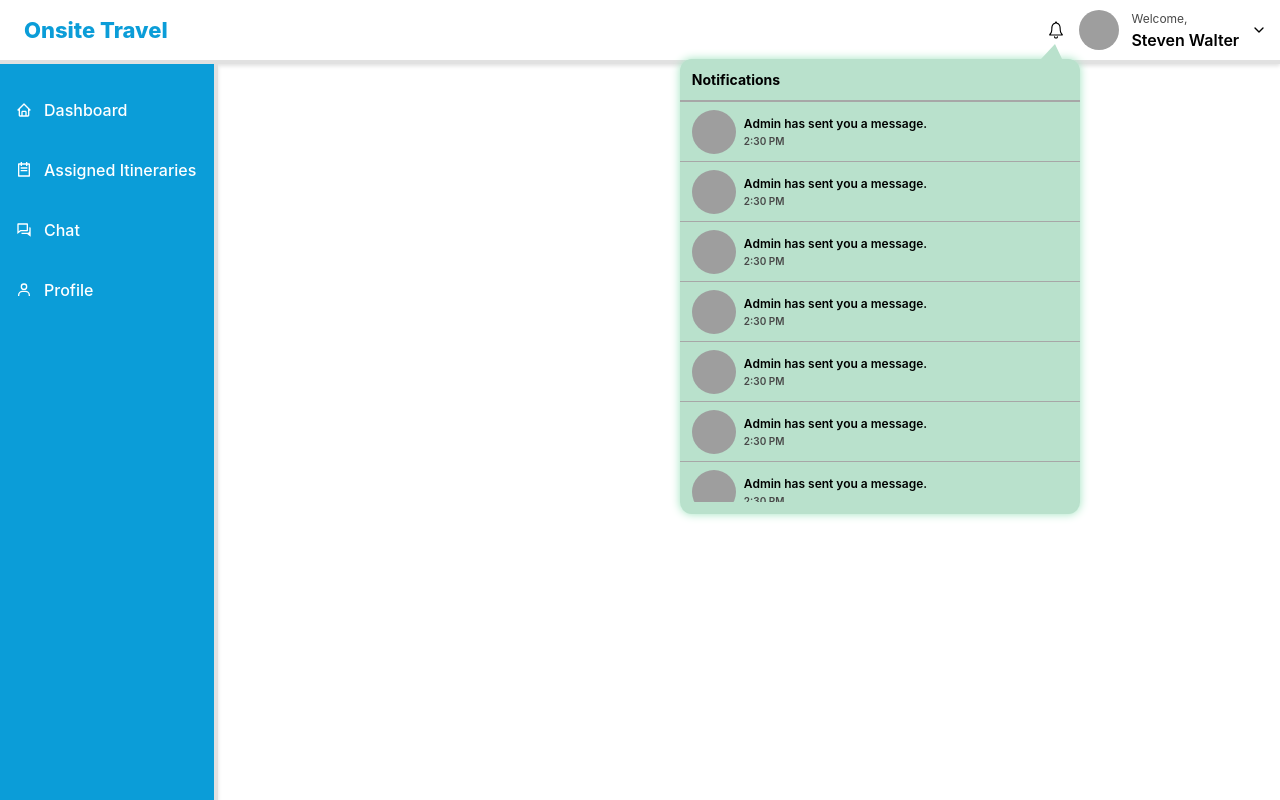
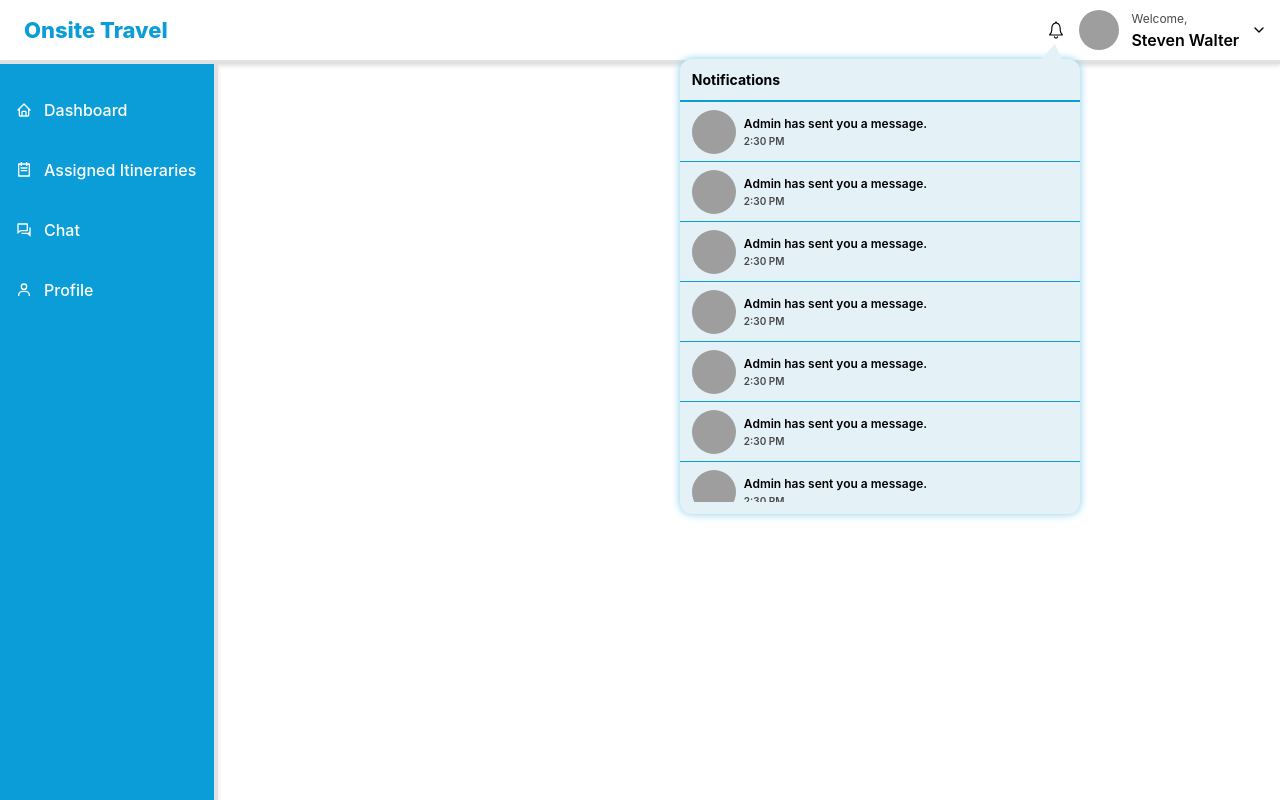
Before and after one commit to izanna-lev/web-portals, a React (Create React App) app: page / in a window 1280 px wide. Both pictures are taken after a click on the icon 1055 px from the left and 30 px from the top of the page. Built offline with nearby package versions, Linux system fonts and the light colour scheme; grey boxes are pictures that could not be loaded.

Commit message:
ON-01: fix shadow

```diff
--- a/src/components/NotificationPopup/index.module.scss
+++ b/src/components/NotificationPopup/index.module.scss
@@ -18,7 +18,7 @@
   width: 100%;
   height: 100%;
   color: black;
-  background-color: $theme_color_light_lime_2x;
+  background-color: $theme_color_light_blue_3x;
   padding-top: 12px;
   padding-bottom: 12px;
   position: relative;
@@ -26,8 +26,8 @@
   border-radius: 12px;
   display: flex;
   flex-direction: column;
-  -webkit-box-shadow: 0 0 10px $theme_color_light_lime;
-  box-shadow: 0 0 10px $theme_color_light_lime;
+  -webkit-box-shadow: 0 0 8px $theme_color_light_blue;
+  box-shadow: 0 0 8px $theme_color_light_blue;
 }
 
 
@@ -38,14 +38,14 @@
   top: -15px;
   border-right: 7px solid transparent;
   border-left: 14px solid transparent;
-  border-bottom: 15px solid $theme_color_light_lime_2x;
+  border-bottom: 15px solid $theme_color_light_blue_3x;
 }
 
 
 .notification-heading {
   font-size: 14px;
   font-weight: 700;
-  border-bottom: 2px solid $theme_color_light_grey;
+  border-bottom: 2px solid $theme_color_blue;
   padding-left: 12px;
   padding-bottom: 12px;
 }
@@ -60,7 +60,7 @@
   height: 60px;
   gap: 8px;
   grid-template-columns: max-content auto;
-  border-bottom: 1px solid $theme_color_light_grey;
+  border-bottom: 1px solid $theme_color_blue;
 }
 
 .notification-image-container {
```
